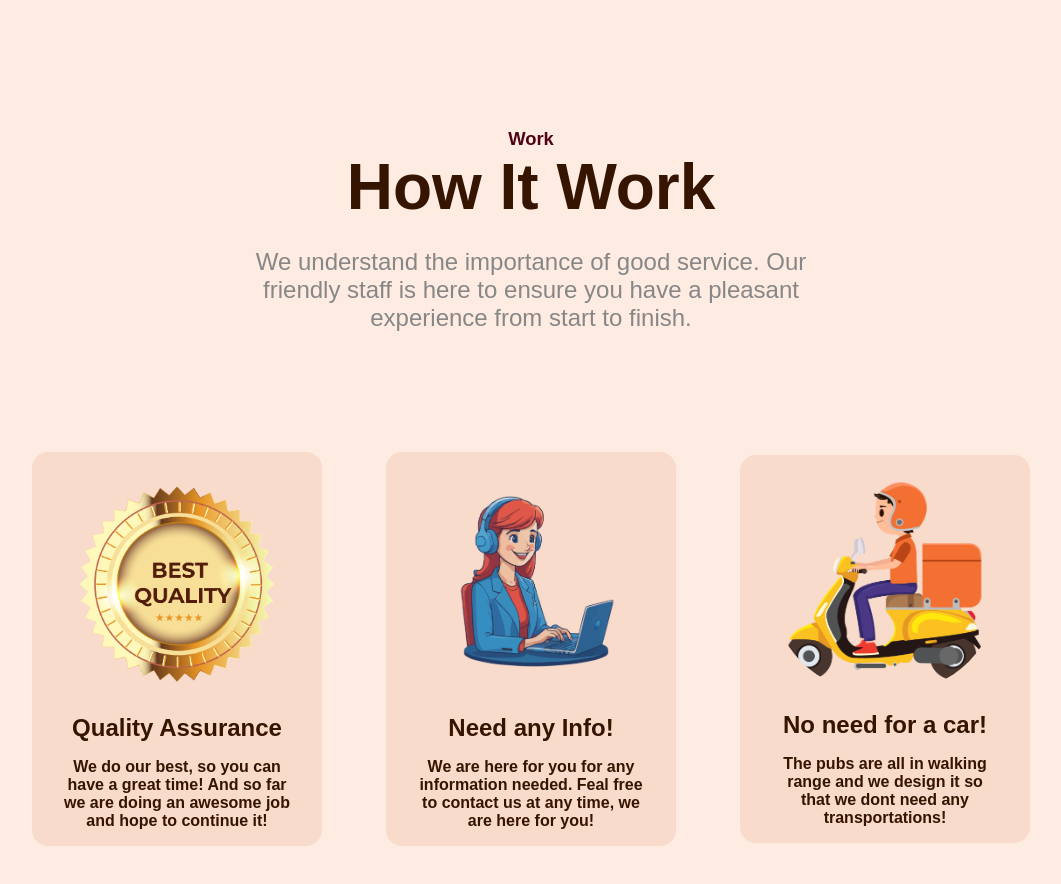
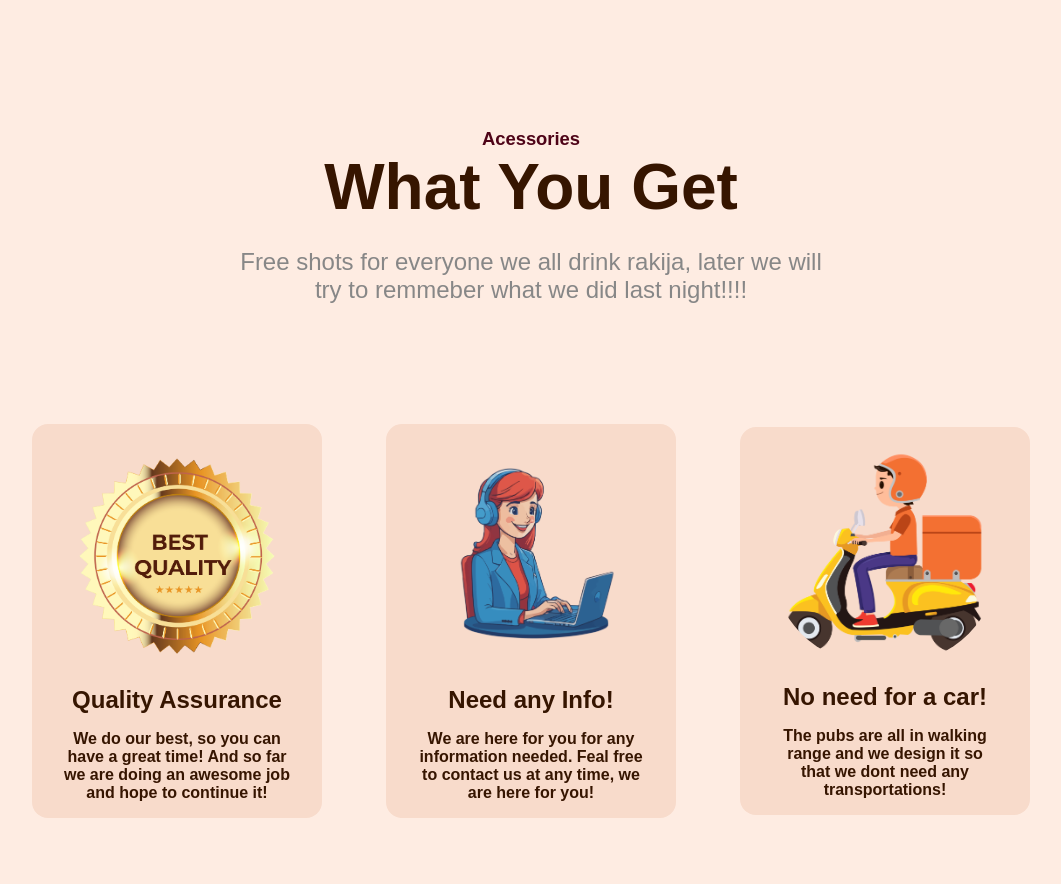
Before and after one commit to stevoPeric/Pubcrawl, a React (Create React App) app: page / in a window 1280 px wide. Shown: the part 1240-2124 px from the top of the page, without its empty margins (109-1170 px from the left). Built offline with nearby package versions, Linux system fonts and the light colour scheme.

Commit message:
change the wor to what you get

```diff
--- a/src/App.css
+++ b/src/App.css
@@ -12,7 +12,7 @@ img {
 }
 button {
   &:hover {
-    color: #4c4c4c;
+    color: #37ccb4;
   }
 }
 a {
--- a/src/Components/Work.js
+++ b/src/Components/Work.js
@@ -24,10 +24,10 @@ function Work() {
   return (
     <div className='work-section-wrapper'>
         <div className='work-section-top'>
-            <p className='primary-subheading'>Work</p>
-            <h1 className='primary-heading'>How It Work</h1>
+            <p className='primary-subheading'>Acessories</p>
+            <h1 className='primary-heading'>What You Get</h1>
             <p className='primary-text'>
-            We understand the importance of good service. Our friendly staff is here to ensure you have a pleasant experience from start to finish.
+                Free shots for everyone we all drink rakija, later we will try to remmeber what we did last night!!!!
             </p>
         </div>
         <div className='work-section-bottom'>
```
